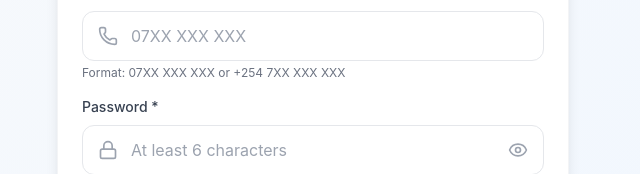
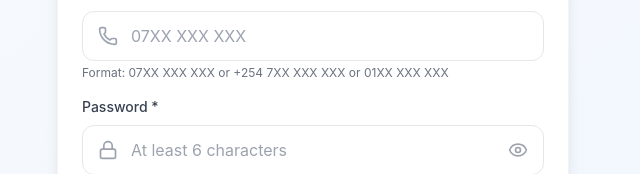
Before and after one commit to jbrolex42-cell/emergency-medical-service-frontend, a React (Vite) app: page /register in a window 1280 px wide. Shown: the part 434-608 px from the top of the page, without its empty margins (327-967 px from the left). Built offline with nearby package versions, Linux system fonts and the light colour scheme.

Commit message:
updated Register.jsx

```diff
--- a/src/pages/Register.jsx
+++ b/src/pages/Register.jsx
@@ -123,7 +123,7 @@ export default function Register() {
                   placeholder="07XX XXX XXX"
                 />
               </div>
-              <p className="text-xs text-gray-500 mt-1">Format: 07XX XXX XXX or +254 7XX XXX XXX</p>
+              <p className="text-xs text-gray-500 mt-1">Format: 07XX XXX XXX or +254 7XX XXX XXX or 01XX XXX XXX</p>
             </div>
 
             <div>
```
